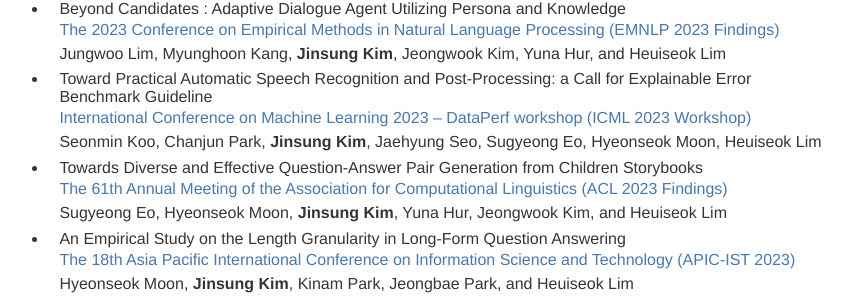
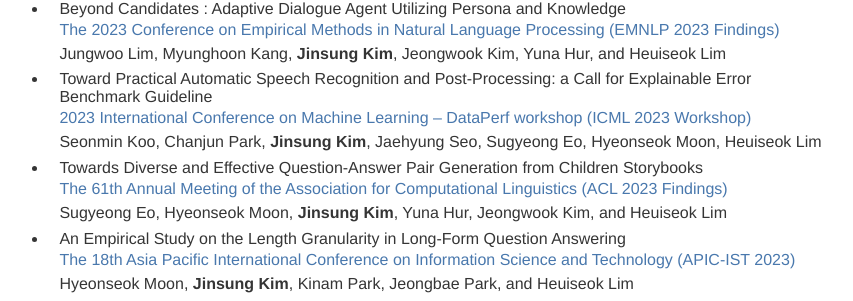
Before and after one commit to jin62304/jin62304.github.io, a Jekyll site: the page built from index.md, in a window 1280 px wide and 900 px high, scrolled down 1620 px. Shown: the part 151-452 px from the top of the window, without its empty margins (203-1056 px from the left). Built offline with Jekyll 4.4.1, drawn with Linux system fonts in a browser that asks for light colours; some of the changed text lies outside the part shown.

Commit message:
updated 241003_3

```diff
--- a/_config.yml
+++ b/_config.yml
@@ -7,7 +7,7 @@
 # Author
 author:
   name: Jinsung Kim
-  desc: NLP & AI Lab., Korea University
+  desc: Ph.D. Candidate, NLP & AI Lab., Korea University
   email: jin62304@korea.ac.kr
   selfie: assets/img/profile_jinsung.jpg
 
--- a/index.md
+++ b/index.md
@@ -66,7 +66,7 @@
 Jungwoo Lim, Myunghoon Kang, **Jinsung Kim**, Jeongwook Kim, Yuna Hur, and Heuiseok Lim
 <br/>
 * Toward Practical Automatic Speech Recognition and Post-Processing: a Call for Explainable Error Benchmark Guideline <br/>
-<span style="color:rgb(73, 120, 173)"> International Conference on Machine Learning 2023 – DataPerf workshop (ICML 2023 Workshop) </span> <br/>
+<span style="color:rgb(73, 120, 173)"> 2023 International Conference on Machine Learning – DataPerf workshop (ICML 2023 Workshop) </span> <br/>
 Seonmin Koo, Chanjun Park, **Jinsung Kim**, Jaehyung Seo, Sugyeong Eo, Hyeonseok Moon, Heuiseok Lim
 * Towards Diverse and Effective Question-Answer Pair Generation from Children Storybooks <br/>
 <span style="color:rgb(73, 120, 173)"> The 61th Annual Meeting of the Association for Computational Linguistics (ACL 2023 Findings) </span> <br/>
```
